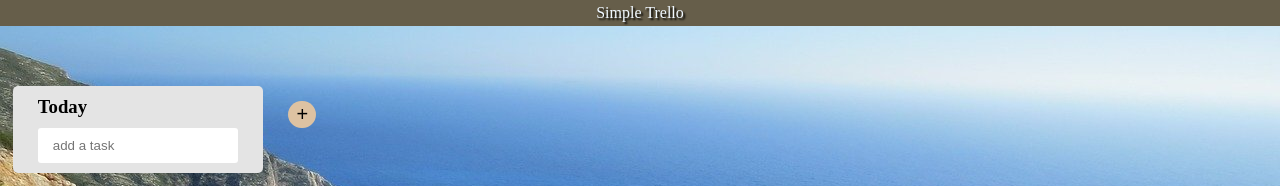
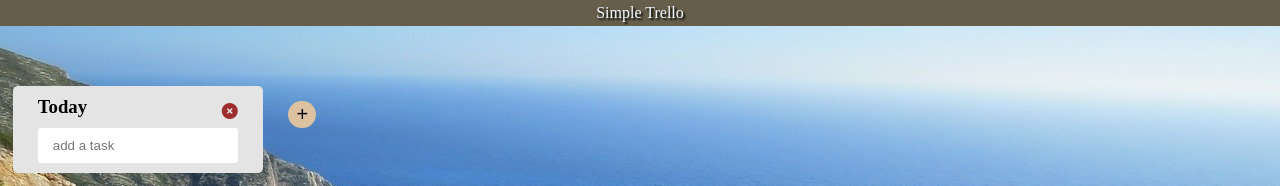
Before and after one commit to kazu-sun/trello-clone-ts, a React (Create React App) app: page / in a window 1280 px wide. Shown: the top 186 px of the page. Built offline with nearby package versions, Linux system fonts and the light colour scheme.

Commit message:
Add:列の追加作成

```diff
--- a/src/components/task/TaskCard.jsx
+++ b/src/components/task/TaskCard.jsx
@@ -4,13 +4,21 @@
 import { TaskCardTitle } from "./TaskCardTitle";
 import { Tasks } from "./Tasks";
 
-export const TaskCard = () => {
+export const TaskCard = (props) => {
+  const { taskCardsList, setTaskCardsList, taskCard } = props;
   const [inputText, setInputText] = useState("");
   const [taskList, setTaskList] = useState([]);
+
   return (
     <div className="taskCard">
-      <TaskCardTitle />
-      <TaskCardDeleteButton />
+      <div className="taskCardTitleAndDeleteButtonArea">
+        <TaskCardTitle />
+        <TaskCardDeleteButton
+          taskCardsList={taskCardsList}
+          setTaskCardsList={setTaskCardsList}
+          taskCard={taskCard}
+        />
+      </div>
       <TaskAddInput
         inputText={inputText}
         setInputText={setInputText}
--- a/src/components/task/TaskCards.jsx
+++ b/src/components/task/TaskCards.jsx
@@ -1,12 +1,28 @@
-import React from "react";
+import React, { useState } from "react";
 import { TaskCard } from "./TaskCard";
 import { AddTaskCardButton } from "./button/AddTaskCardButton";
 
 export const TaskCards = () => {
+  const [taskCardsList, setTaskCardsList] = useState([
+    {
+      id: 0,
+      draggableId: "item0",
+    },
+  ]);
   return (
     <div className="taskCardArea">
-      <TaskCard />
-      <AddTaskCardButton />
+      {taskCardsList.map((taskCard) => (
+        <TaskCard
+          key={taskCard.id}
+          taskCardsList={taskCardsList}
+          setTaskCardsList={setTaskCardsList}
+          taskCard={taskCard}
+        />
+      ))}
+      <AddTaskCardButton
+        taskCardsList={taskCardsList}
+        setTaskCardsList={setTaskCardsList}
+      />
     </div>
   );
 };
--- a/src/components/task/button/AddTaskCardButton.jsx
+++ b/src/components/task/button/AddTaskCardButton.jsx
@@ -1,9 +1,20 @@
 import React from "react";
+import { v4 as uuid } from "uuid";
 
-export const AddTaskCardButton = () => {
+export const AddTaskCardButton = (props) => {
+  const { taskCardsList, setTaskCardsList } = props;
+  const addTaskCard = () => {
+    const taskCardId = uuid();
+    setTaskCardsList([
+      ...taskCardsList,
+      { id: taskCardId, draggableId: `item1${taskCardId}` },
+    ]);
+  };
   return (
     <div className="addTaskCardButtonArea">
-      <button className="addTaskCardButton">+</button>
+      <button className="addTaskCardButton" onClick={addTaskCard}>
+        +
+      </button>
     </div>
   );
 };
--- a/src/components/task/button/TaskCardDeleteButton.jsx
+++ b/src/components/task/button/TaskCardDeleteButton.jsx
@@ -1,5 +1,21 @@
 import React from "react";
 
-export const TaskCardDeleteButton = () => {
-  return <div></div>;
+export const TaskCardDeleteButton = (props) => {
+  const { taskCardsList, setTaskCardsList, taskCard } = props;
+  const taskCardDeleteButton = (id) => {
+    setTaskCardsList(taskCardsList.filter((e) => e.id !== id));
+  };
+
+  return (
+    <div>
+      <button
+        className="taskCardDeleteButton"
+        onClick={() => {
+          taskCardDeleteButton(taskCard.id);
+        }}
+      >
+        <i className="fa-solid fa-circle-xmark"></i>
+      </button>
+    </div>
+  );
 };
--- a/src/index.css
+++ b/src/index.css
@@ -100,3 +100,17 @@
 .addTaskCardButton:hover {
   opacity: 0.8;
 }
+
+.taskCardTitleAndDeleteButtonArea {
+  display: flex;
+  justify-content: space-between;
+  align-items: center;
+}
+
+.taskCardDeleteButton {
+  border: none;
+  background-color: rgb(228, 228, 228);
+  cursor: pointer;
+  font-size: 16px;
+  color: rgb(158, 46, 46);
+}
```
